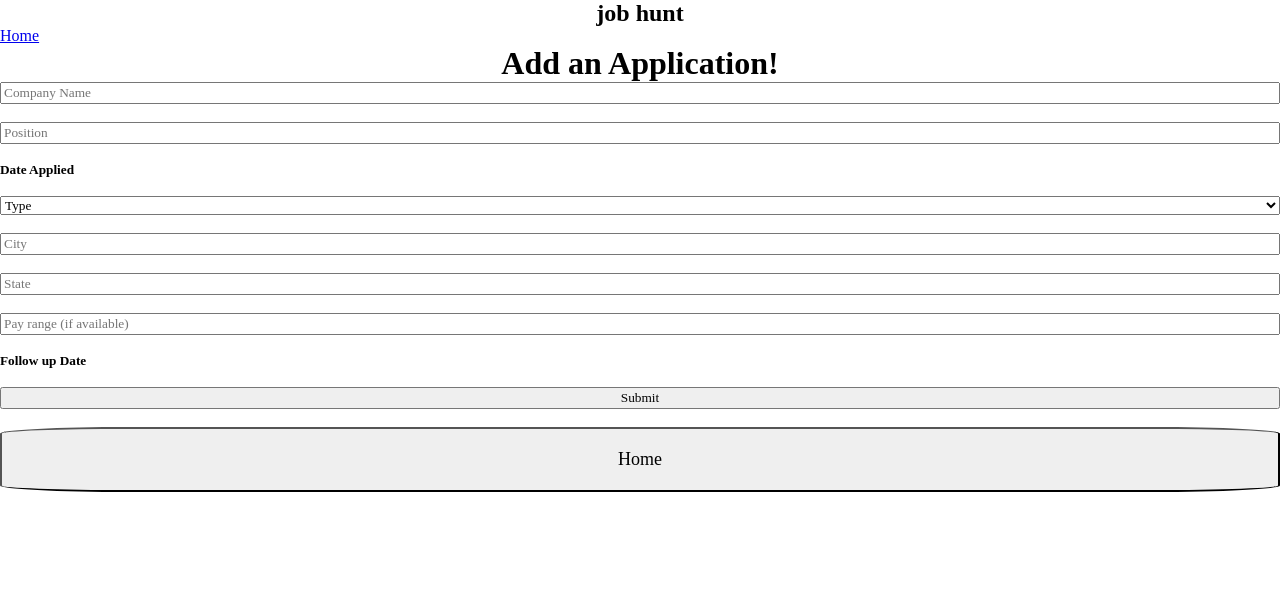
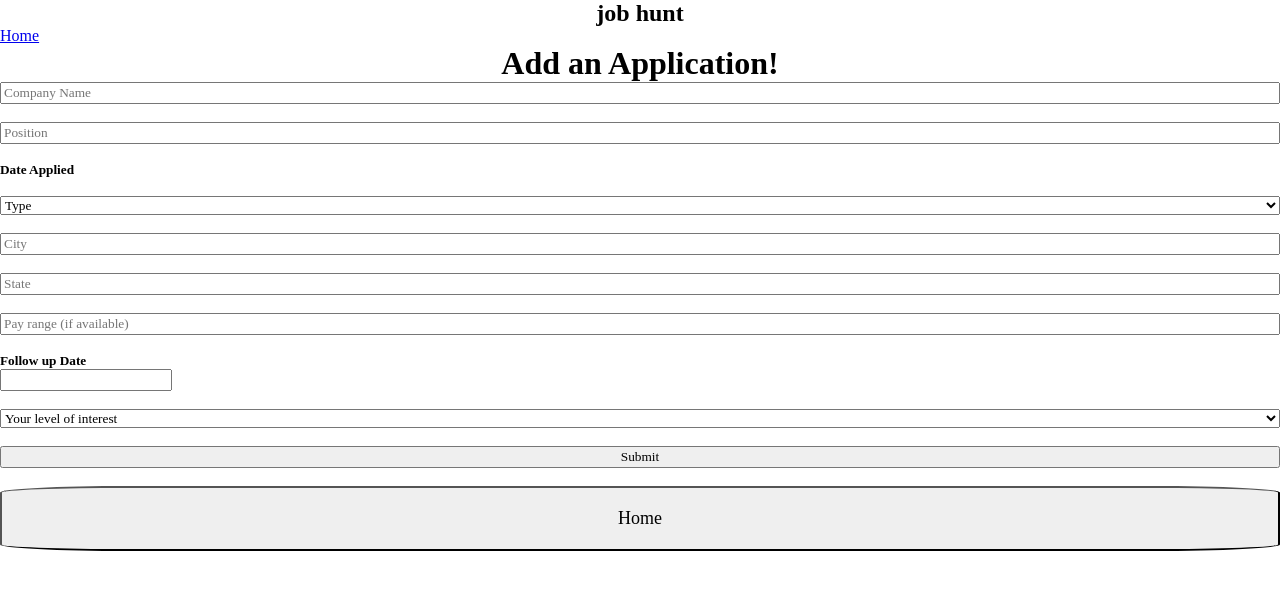
Before and after one commit to jonteal/job-search-tracker, a React (Create React App) app in the folder client/: page /addapp in a window 1280 px wide. Shown: the top 590 px of the page. Built offline with nearby package versions, Linux system fonts and the light colour scheme; the HTML template or start-up script is replaced by a standard one; a web font is replaced by a local one.

Commit message:
Set up useState hooks for all input fields

```diff
--- a/client/src/components/AddApp/AddApp.jsx
+++ b/client/src/components/AddApp/AddApp.jsx
@@ -1,8 +1,21 @@
-import React from "react";
+import React, { useState } from "react";
 import { Link } from "react-router-dom";
 import "./addapp.css";
+import DatePicker from "react-datepicker";
+import "react-datepicker/dist/react-datepicker.css"
 
 const AddApp = () => {
+
+    const [companyName, setCompanyName] = useState('');
+    const [position, setPosition] = useState('');
+    const [dateApplied, setDateApplied] = useState('');
+    const [type, setType] = useState('Remote');
+    const [city, setCity] = useState('');
+    const [state, setState] = useState('');
+    const [payRange, setPayRange] = useState('');
+    const [nextStep, setNextStep] = useState('Follow up');
+    const [followUpDate, setFollowUpDate] = useState('');
+    const [feel, setFeel] = useState('');
 
     // const handleSubmit = async (event) => {
     //     event.preventDefault();
@@ -99,6 +112,19 @@ const AddApp = () => {
 
             {/* Data Picker input component here */}
             <h5>Follow up Date</h5>
+            <DatePicker selected={followUpDate} onChange={(date) => setFollowUpDate(date)} />
+
+
+            <br />
+
+            <select>
+                <option>
+                    Your level of interest
+                </option>
+                <option>Somewhat interested </option>
+                <option>Very interested</option>
+                <option>Really want the job</option>
+            </select>
 
             <br />
 
--- a/package.json
+++ b/package.json
@@ -16,7 +16,8 @@
   "dependencies": {
     "chart.js": "^3.7.1",
     "create-react-app": "^5.0.0",
-    "dotenv": "^16.0.0"
+    "dotenv": "^16.0.0",
+    "react-datepicker": "^4.7.0"
   },
   "devDependencies": {
     "concurrently": "^5.1.0"
```
Also changed, not shown: 1 other file (tests, documents, lock files or other folders).
